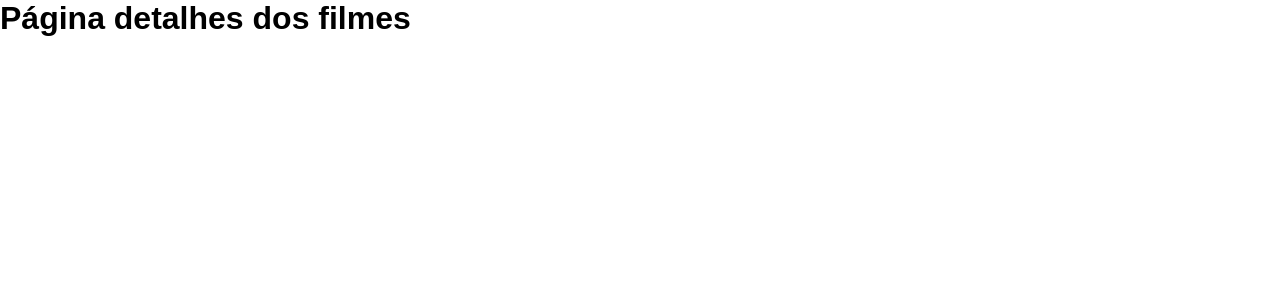
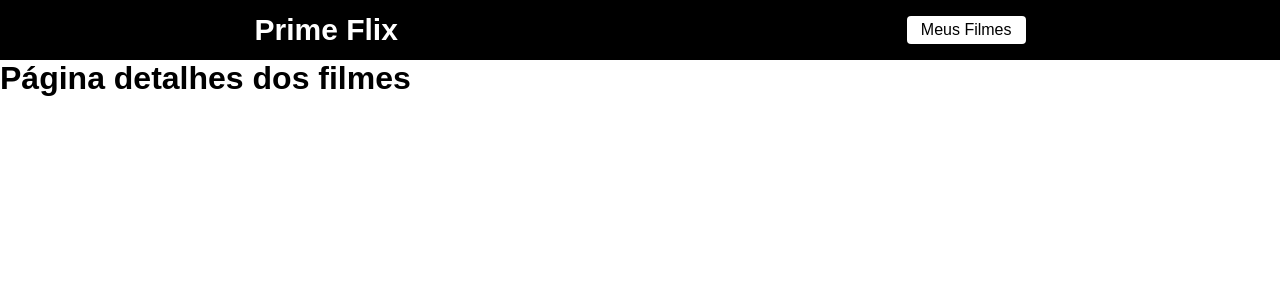
Before and after one commit to devAndreFC/primeflix, a React (Create React App) app: page /filme/1 in a window 1280 px wide. Shown: the top 300 px of the page. Built offline with nearby package versions, Linux system fonts and the light colour scheme.

Commit message:
feat: Adicionado o Header

```diff
--- /dev/null
+++ b/src/components/Header/header.css
@@ -0,0 +1,25 @@
+header{
+    display: flex;
+    align-items: center;
+    justify-content: space-around;
+    width: 100%;
+    height: 60px;
+    background-color: #000000;
+}
+
+.logo{
+    text-decoration: none;
+    font-size: 30px;
+    cursor: pointer;
+    color: #fff;
+    font-weight: bold;
+}
+
+.favorites{
+    text-decoration: none;
+    cursor: pointer;
+    background-color: #fff;
+    padding: 5px 14px;
+    color: #000000;
+    border-radius: 4px;
+}
--- /dev/null
+++ b/src/components/Header/index.js
@@ -0,0 +1,14 @@
+import './header.css'
+import { Link } from 'react-router-dom'
+
+
+function Header(){
+    return(
+        <header>
+            <Link className='logo' to='/'>Prime Flix</Link>
+            <Link className='favorites' to='/favoritos'>Meus Filmes</Link>
+        </header>
+    )
+}
+
+export default Header
--- a/src/routes.js
+++ b/src/routes.js
@@ -2,11 +2,12 @@ import { BrowserRouter, Routes, Route } from 'react-router-dom'
 
 import Movie from './pages/Movie'
 import Home from './pages/Home'
-
+import Header from './components/Header'
 
 function RoutesApp(){
     return(
         <BrowserRouter>
+            <Header/>
             <Routes>
                 <Route path='/' element={ <Home/>}/>
                 <Route path='/filme/:id' element={ <Movie/>}/>
```
